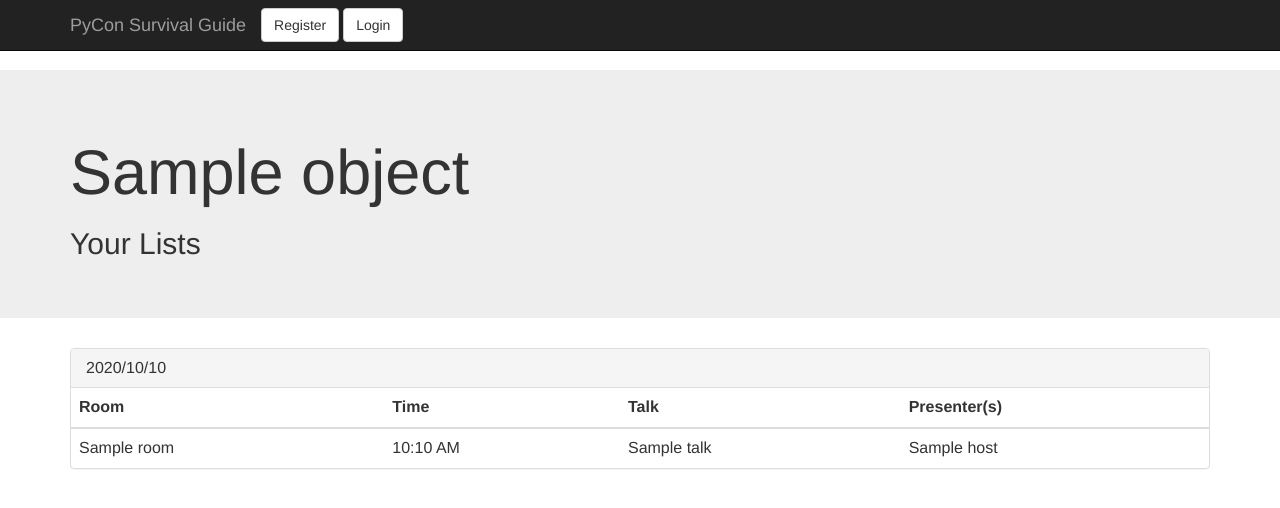
After one commit to kennethlove/practice-pycon, a Django app: template survivalguide/talks/templates/talks/schedule.html in a window 1280 px wide. The commit adds this page. Shown: the top 508 px of the page. Run offline with Django 3.2, Linux system fonts and the light colour scheme; the template is opened without the code that fills it: most values are stand-ins (such as "Sample title", 1, 10 or a date in 2020); some libraries are stand-ins or nearby versions.

Commit message:
schedule view. closes #7

```diff
--- /dev/null
+++ b/survivalguide/talks/templates/talks/schedule.html
@@ -0,0 +1,40 @@
+{% extends '_layouts/base.html' %}
+{% load crispy_forms_tags %}
+
+{% block title %}{{ object.name }} | Lists | {{ block.super }}{% endblock title %}
+
+{% block headline %}
+<h1>{{ object.name }}</h1>
+<h2>Your Lists</h2>
+{% endblock headline %}
+
+{% block content %}
+{% regroup object.talks.all by when|date:"Y/m/d" as day_list %}
+{% for day in day_list %}
+<div class="panel panel-default">
+    <div class="panel-heading">
+        <h1 class="panel-title">{{ day.grouper }}</h1>
+    </div>
+    <table class="table">
+        <thead>
+            <tr>
+                <th>Room</th>
+                <th>Time</th>
+                <th>Talk</th>
+                <th>Presenter(s)</th>
+            </tr>
+        </thead>
+        <tbody>
+            {% for talk in day.list %}
+            <tr>
+                <td>{{ talk.room }}</td>
+                <td>{{ talk.when|date:"h:i A" }}</td>
+                <td>{{ talk.name }}</td>
+                <td>{{ talk.host }}</td>
+            </tr>
+            {% endfor %}
+        </tbody>
+    </table>
+</div>
+{% endfor %}
+{% endblock %}
--- a/survivalguide/talks/templates/talks/talklist_detail.html
+++ b/survivalguide/talks/templates/talks/talklist_detail.html
@@ -11,6 +11,7 @@
 {% block content %}
 <div class="row">
     <div class="col-sm-6">
+        <p><a href="{% url 'talks:lists:schedule' object.slug %}">Schedule</a></p>
         {% for talk in object.talks.all %}
             {% include 'talks/_talk.html' %}
         {% endfor %}
--- a/survivalguide/talks/urls.py
+++ b/survivalguide/talks/urls.py
@@ -10,6 +10,8 @@ lists_patterns = patterns(
     url(r'^$', views.TalkListListView.as_view(), name='list'),
     url(r'^d/(?P<slug>[-\w]+)/$', views.TalkListDetailView.as_view(),
         name='detail'),
+    url(r'^s/(?P<slug>[-\w]+)/$', views.TalkListScheduleView.as_view(),
+        name='schedule'),
     url(r'^create/$', views.TalkListCreateView.as_view(), name='create'),
     url(r'^update/(?P<slug>[-\w]+)/$', views.TalkListUpdateView.as_view(),
         name='update'),
```
Also changed, not shown: survivalguide/talks/views.py (+10 -0 lines).
